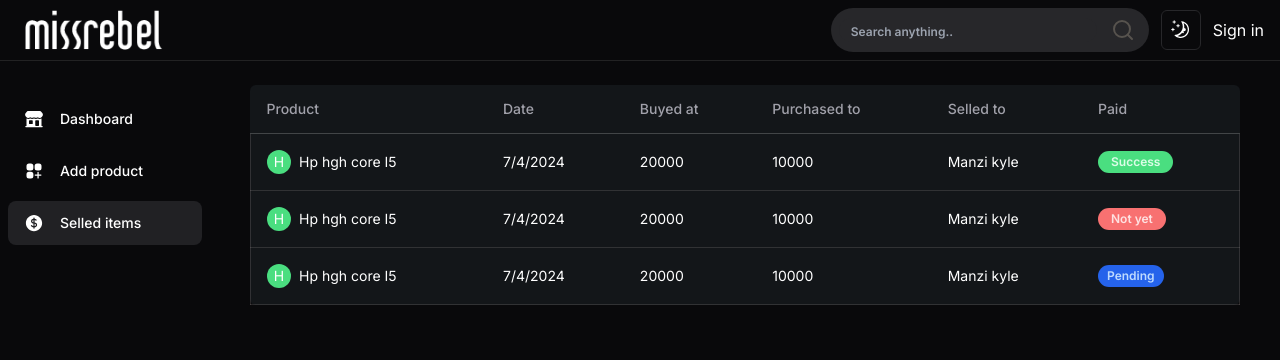
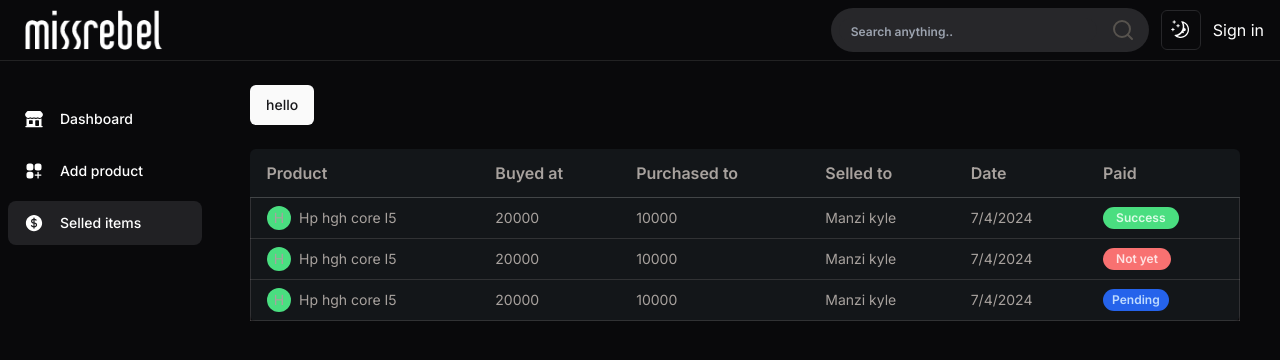
Before and after one commit to manishimwe1/fashion-app, a Next.js app: page /selled-lists in a window 1280 px wide. Shown: the top 360 px of the page. Built offline with nearby package versions, Linux system fonts and the light colour scheme; no server answers.

Commit message:
emplement datatable and customized headTitle

```diff
--- a/app/(dashboard)/product/[id]/page.tsx
+++ b/app/(dashboard)/product/[id]/page.tsx
@@ -33,17 +33,15 @@ const ProductPage = async ({
 		<ScrollArea className='max-container'>
 			<HeaderTitle
 				id={params.id}
-				element={
-					<p className='text-sm'>
-						All items in{" "}
-						<span className='font-bold text-green-300'>
-							{productId.title}
-						</span>
-					</p>
-				}
 				button={true}
-				btnText='Add new item'
-			/>
+				btnText='Add new item'>
+				<p className='text-sm'>
+					All items in{" "}
+					<span className='font-bold text-green-300'>
+						{productId.title}
+					</span>
+				</p>
+			</HeaderTitle>
 			{/* <BorderBeamDemo product={product} /> */}
 			{/* <QrcodeScanner /> */}
 			<CardEffect product={product} />
--- a/app/(dashboard)/selled-lists/page.tsx
+++ b/app/(dashboard)/selled-lists/page.tsx
@@ -1,5 +1,7 @@
 import { Payment, columns } from "@/components/columns";
 import { DataTable } from "@/components/dataTable";
+import HeaderTitle from "@/components/shared/HeaderTitle";
+import { Button } from "@/components/ui/button";
 import React from "react";
 
 async function getData(): Promise<Payment[]> {
@@ -39,6 +41,9 @@ const SelledItemsPage = async () => {
 	const data = await getData();
 	return (
 		<section className='max-container'>
+			<HeaderTitle>
+				<Button>hello</Button>
+			</HeaderTitle>
 			<DataTable columns={columns} data={data} />
 		</section>
 	);
--- a/app/layout.tsx
+++ b/app/layout.tsx
@@ -35,8 +35,7 @@ export default function RootLayout({
 					)}>
 					<ThemeProvider
 						attribute='class'
-						defaultTheme='dark'
-						disableTransitionOnChange>
+						defaultTheme='dark'>
 						{/* <Menubar /> */}
 						<main>{children}</main>
 					</ThemeProvider>
--- a/components/columns.tsx
+++ b/components/columns.tsx
@@ -35,10 +35,6 @@ export const columns: ColumnDef<Payment>[] = [
 		},
 	},
 	{
-		accessorKey: "date",
-		header: "Date",
-	},
-	{
 		accessorKey: "buyed",
 		header: "Buyed at",
 	},
@@ -49,6 +45,10 @@ export const columns: ColumnDef<Payment>[] = [
 	{
 		accessorKey: "selled",
 		header: "Selled to",
+	},
+	{
+		accessorKey: "date",
+		header: "Date",
 	},
 	{
 		accessorKey: "paid",
--- a/components/dataTable.tsx
+++ b/components/dataTable.tsx
@@ -47,7 +47,8 @@ export function DataTable<TData, TValue>({
 											<TableHead
 												key={
 													header.id
-												}>
+												}
+												className='font-semibold text-base text-stone-400'>
 												{header.isPlaceholder
 													? null
 													: flexRender(
@@ -83,7 +84,7 @@ export function DataTable<TData, TValue>({
 												key={
 													cell.id
 												}
-												className='rounded-md'>
+												className='rounded-md text-stone-400 !py-2 text-xs md:text-sm'>
 												{flexRender(
 													cell
 														.column
--- a/components/shared/HeaderTitle.tsx
+++ b/components/shared/HeaderTitle.tsx
@@ -6,13 +6,13 @@ import AddItemsModel from "./AddItemsModel";
 
 const HeaderTitle = ({
 	title,
-	element,
+	children,
 	button,
 	btnText,
 	id,
 }: {
 	title?: string;
-	element?: ReactNode;
+	children?: ReactNode;
 	button?: boolean;
 	btnText?: string;
 	id?: string;
@@ -27,9 +27,9 @@ const HeaderTitle = ({
 					{title}
 				</h2>
 			)}
-			{element && (
+			{children && (
 				<div className='flex items-center gap-2'>
-					{element}
+					{children}
 				</div>
 			)}
 			{button && (
```
